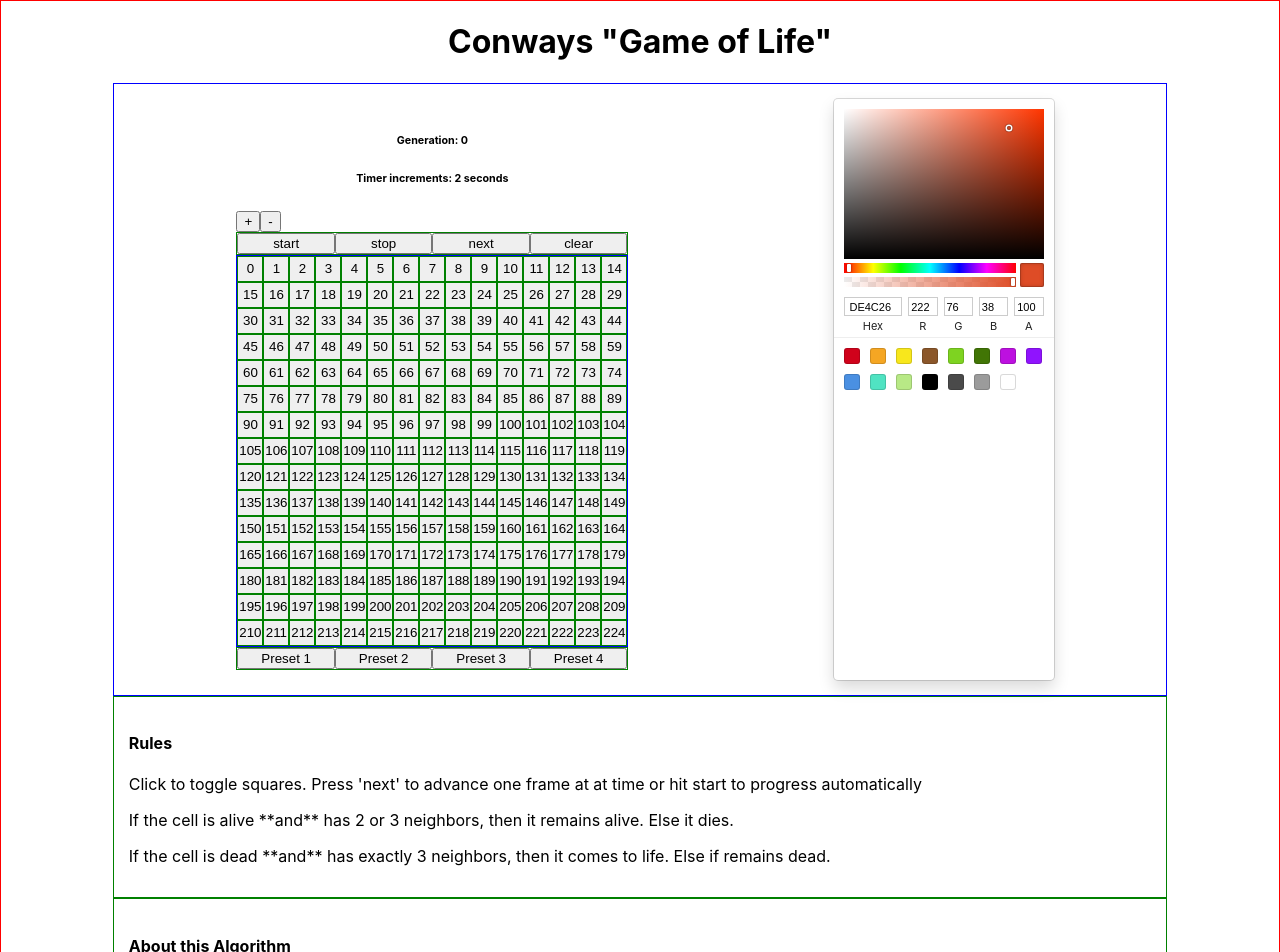
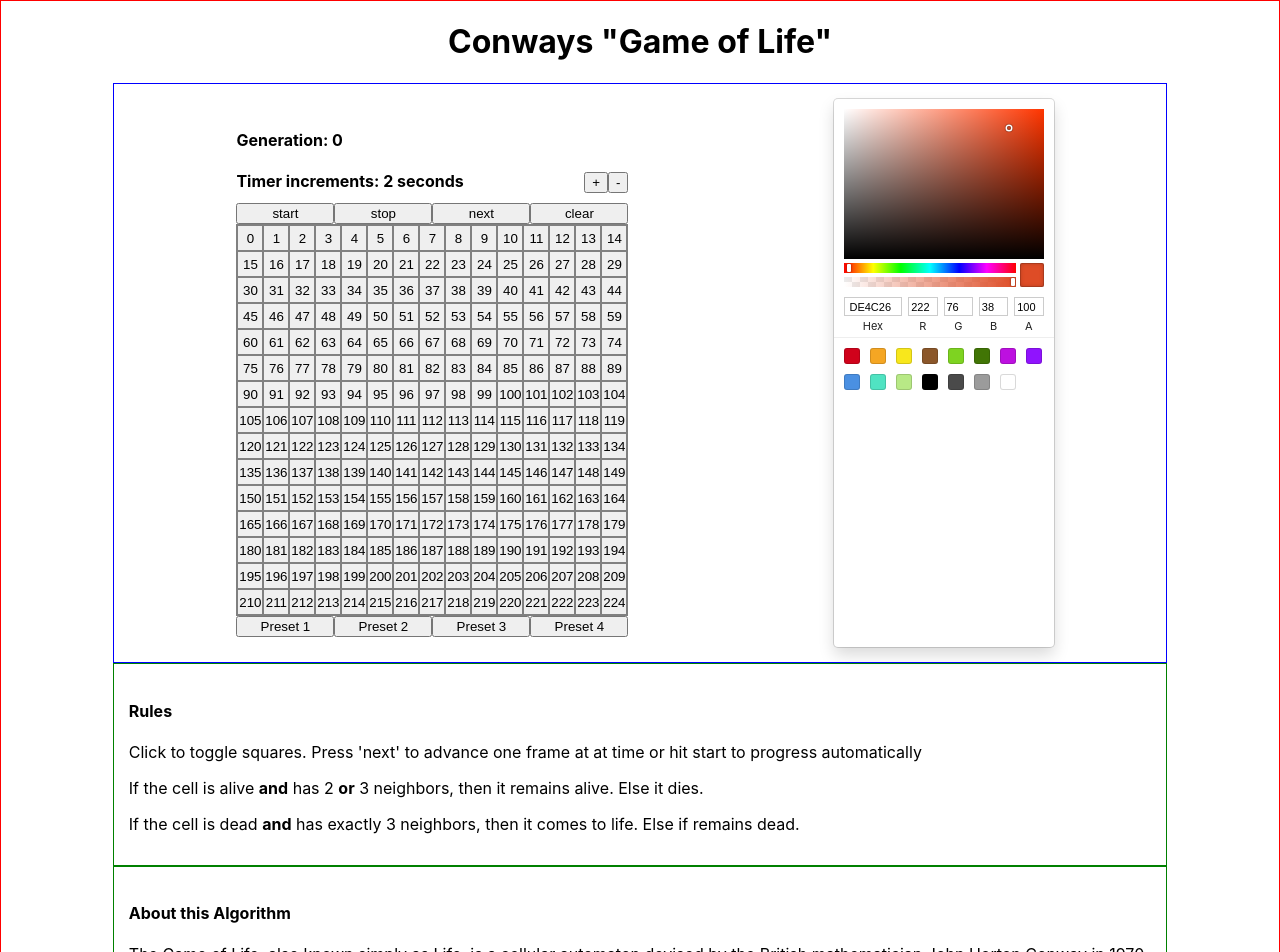
Before and after one commit to bloominstituteoftechnology/CS-Build-Week-1, a React (Create React App) app in the folder life/: page / in a window 1280 px wide. Shown: the top 952 px of the page. Built offline with nearby package versions, Linux system fonts and the light colour scheme.

Commit message:
clean up timer controls

```diff
--- a/life/src/App.js
+++ b/life/src/App.js
@@ -33,12 +33,12 @@ class App extends Component {
         <div className="rules">
             <h4>Rules</h4>
             <p>Click to toggle squares. Press 'next' to advance one frame at at time or hit start to progress automatically</p>
-            <p>If the cell is alive **and** has 2 or 3 neighbors, then it remains alive. Else it dies.</p>
-            <p>If the cell is dead **and** has exactly 3 neighbors, then it comes to life. Else if remains dead.</p>
+            <p>If the cell is alive <strong>and</strong> has 2 <strong>or</strong> 3 neighbors, then it remains alive. Else it dies.</p>
+            <p>If the cell is dead <strong>and</strong> has exactly 3 neighbors, then it comes to life. Else if remains dead.</p>
         </div>
         <div className="rules">
             <h4>About this Algorithm</h4>
-            <p>The Game of Life, also known simply as Life, is a cellular automaton devised by the British mathematician John Horton Conway in 1970. The game is a zero-player game, meaning that its evolution is determined by its initial state, requiring no further input. One interacts with the Game of Life by creating an initial configuration and observing how it evolves, or, for advanced players, by creating patterns with particular properties.</p>From: <a href="https://en.wikipedia.org/wiki/Conway%27s_Game_of_Life">wikipedia</a>
+            <p>The Game of Life, also known simply as Life, is a cellular automaton devised by the British mathematician John Horton Conway in 1970. The game is a zero-player game, meaning that its evolution is determined by its initial state, requiring no further input. One interacts with the Game of Life by creating an initial configuration and observing how it evolves, or, for advanced players, by creating patterns with particular properties.</p>From: <a href="https://en.wikipedia.org/wiki/Conway%27s_Game_of_Life">Wikipedia</a>
         </div>
       </AppDiv>
     );
--- a/life/src/components/cube.js
+++ b/life/src/components/cube.js
@@ -20,7 +20,7 @@ export default class Cube extends Component {
 }
 
 const CubeDiv = styled.button`
-    border: 1px solid green;
+    border: 1px solid gray;
     box-sizing: border-box;
     width: 26px;
     height: 26px;
--- a/life/src/components/gridObject.js
+++ b/life/src/components/gridObject.js
@@ -222,11 +222,13 @@ export default class GridObject extends Component {
     render(){
         return(
             <GridDiv>
-                <h6>Generation: {this.state.generations}</h6>
+                <h4>Generation: {this.state.generations}</h4>
                 <div className="timer">
-                    <h6>Timer increments: {this.state.time/1000} seconds</h6>
-                    <button name="+" onClick={this.clickHandler}>+</button>
-                    <button name="-" onClick={this.clickHandler}>-</button>
+                    <span><strong>Timer increments: {this.state.time/1000} seconds</strong></span>
+                    <div>
+                        <button name="+" onClick={this.clickHandler}>+</button>
+                        <button name="-" onClick={this.clickHandler}>-</button>
+                    </div>
                 </div>
                 <div className="buttons">
                     <button name="start" onClick={this.clickHandler}>start</button>
@@ -257,8 +259,13 @@ const GridDiv = styled.div`
     h6{
         text-align: center;
     }
+    .timer{
+        margin: 10px 0;
+        display: flex;
+        flex-direction: row;
+        justify-content: space-between;
+    }
     .buttons{
-        border: 1px solid green;
         display: flex;
         flex-direction: row;
         justify-items: center;
@@ -268,7 +275,7 @@ const GridDiv = styled.div`
         }
     }
     .cubesBin{
-        border: 1px solid blue;
+        border: 1px solid gray;
         box-sizing: border-box;
         width: 392px;
         display: flex;
```
